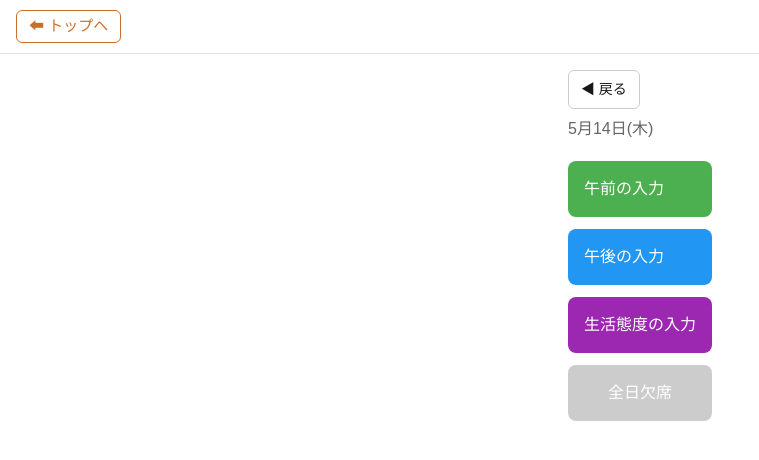
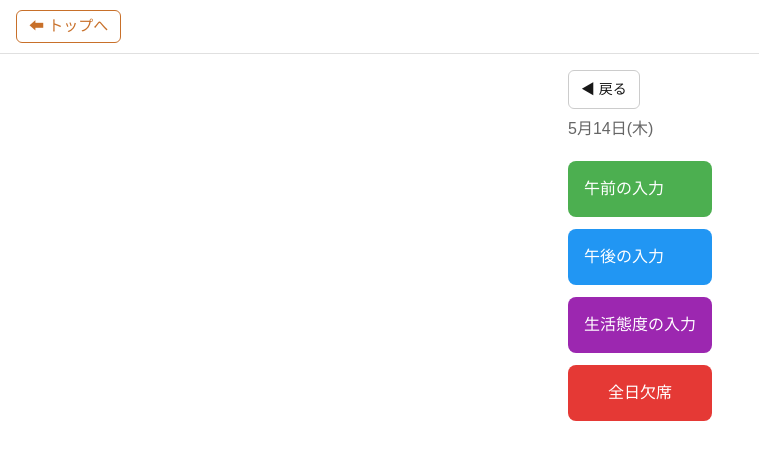
Before and after one commit to miki-uchiyama/kochin, a Next.js app in the folder kochin-v2/: page /input/1 in a window 1280 px wide. Shown: the top 460 px of the page, without its empty margins (0-759 px from the left). Built offline with nearby package versions, Linux system fonts and the light colour scheme; no server answers; the database is empty.

Commit message:
全日欠席ボタンの色を赤に変更

```diff
--- a/kochin-v2/src/app/input/[id]/page.tsx
+++ b/kochin-v2/src/app/input/[id]/page.tsx
@@ -80,7 +80,7 @@ export default function InputMemberPage() {
 
       {isAbsent ? (
         <div style={{ display: 'flex', flexDirection: 'column', gap: '12px' }}>
-    <div style={{ padding: '16px', backgroundColor: '#f5f5f5', borderRadius: '8px', textAlign: 'center', fontSize: '18px', color: '#666' }}>
+          <div style={{ padding: '16px', backgroundColor: '#FFEBEE', borderRadius: '8px', textAlign: 'center', fontSize: '18px', color: '#C62828' }}>
             全日欠席済み
           </div>
           <button onClick={handleCancelAbsent} disabled={saving}
@@ -89,7 +89,8 @@ export default function InputMemberPage() {
             {saving ? '処理中...' : '欠席を取り消す'}
           </button>
         </div>
-) : (        <div style={{ display: 'flex', flexDirection: 'column', gap: '12px' }}>
+      ) : (
+        <div style={{ display: 'flex', flexDirection: 'column', gap: '12px' }}>
           <button onClick={() => router.push(`/input/${memberId}/am?date=${date}`)}
             style={btnStyle(hasAm, '#4CAF50')}>
             <span>午前の入力</span>
@@ -106,7 +107,7 @@ export default function InputMemberPage() {
             {hasLife && <span style={{ fontSize: '14px' }}>✓ 入力済み</span>}
           </button>
           <button onClick={handleAbsent} disabled={saving}
-            style={{ padding: '16px', fontSize: '16px', backgroundColor: '#ccc',
+            style={{ padding: '16px', fontSize: '16px', backgroundColor: '#E53935',
               color: 'white', border: 'none', borderRadius: '8px', cursor: 'pointer' }}>
             {saving ? '保存中...' : '全日欠席'}
           </button>
```
Lines whose indentation alone changed are shown as unchanged.
